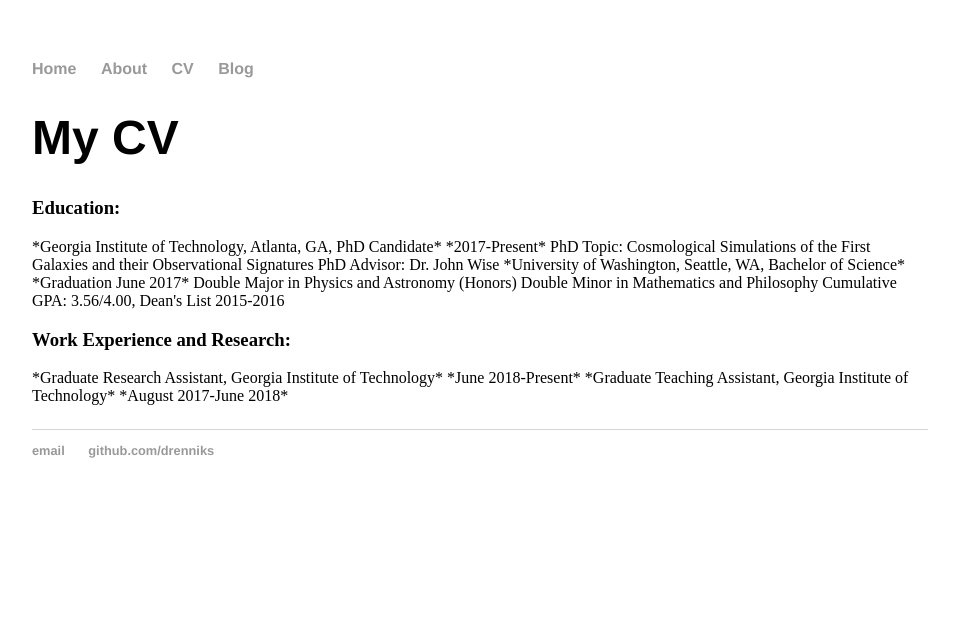
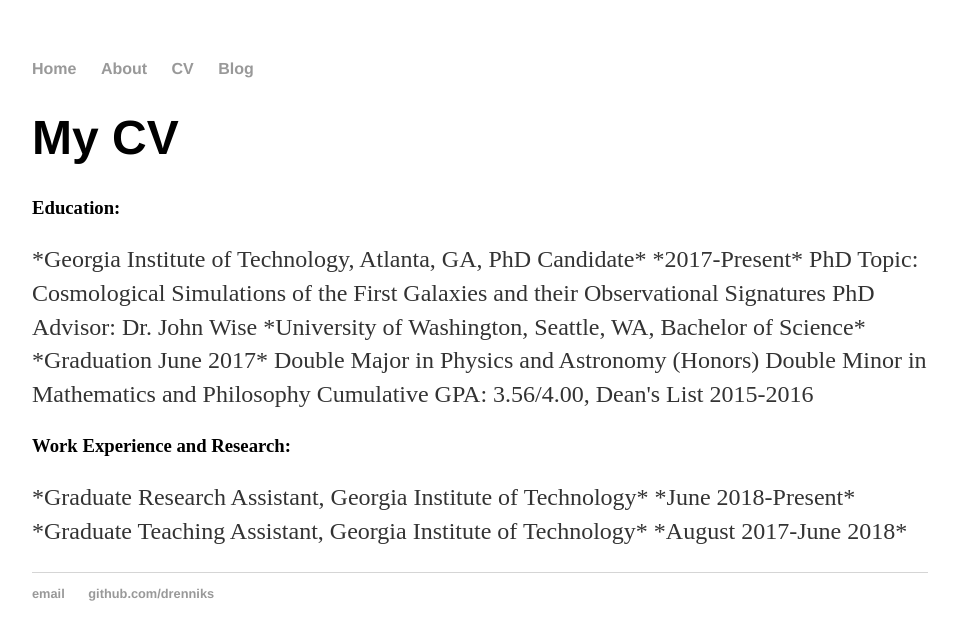
Before and after one commit to drenniks/testsite, a Jekyll site: the page built from cv/index.html, in a window 1280 px wide. Shown: the top 640 px of the page, without its empty margins (160-1119 px from the left). Built offline with Jekyll 4.4.1, drawn with Linux system fonts in a browser that asks for light colours.

```diff
--- a/cv/index.html
+++ b/cv/index.html
@@ -5,16 +5,16 @@ title: Danielle Skinner CV
 <div class="blurb">
 	<h1>My CV</h1>
   	<h3>Education:</h3>
-	*Georgia Institute of Technology, Atlanta, GA, PhD Candidate*					        *2017-Present*
+	<p>*Georgia Institute of Technology, Atlanta, GA, PhD Candidate*					        *2017-Present*
 		PhD Topic: Cosmological Simulations of the First Galaxies and their Observational Signatures
 		PhD Advisor: Dr. John Wise
 	*University of Washington, Seattle, WA, Bachelor of Science*					*Graduation June 2017*
 		Double Major in Physics and Astronomy (Honors)
 		Double Minor in Mathematics and Philosophy
-		Cumulative GPA: 3.56/4.00, Dean's List 2015-2016
+		Cumulative GPA: 3.56/4.00, Dean's List 2015-2016</p>
 	<h3>Work Experience and Research:</h3>
-	*Graduate Research Assistant, Georgia Institute of Technology*                                     *June 2018-Present*
-	*Graduate Teaching Assistant, Georgia Institute of Technology*                                 *August 2017-June 2018*
+	<p>*Graduate Research Assistant, Georgia Institute of Technology*                                     *June 2018-Present*
+	*Graduate Teaching Assistant, Georgia Institute of Technology*                                 *August 2017-June 2018*</p>
 
 
 	<p></p>
```
